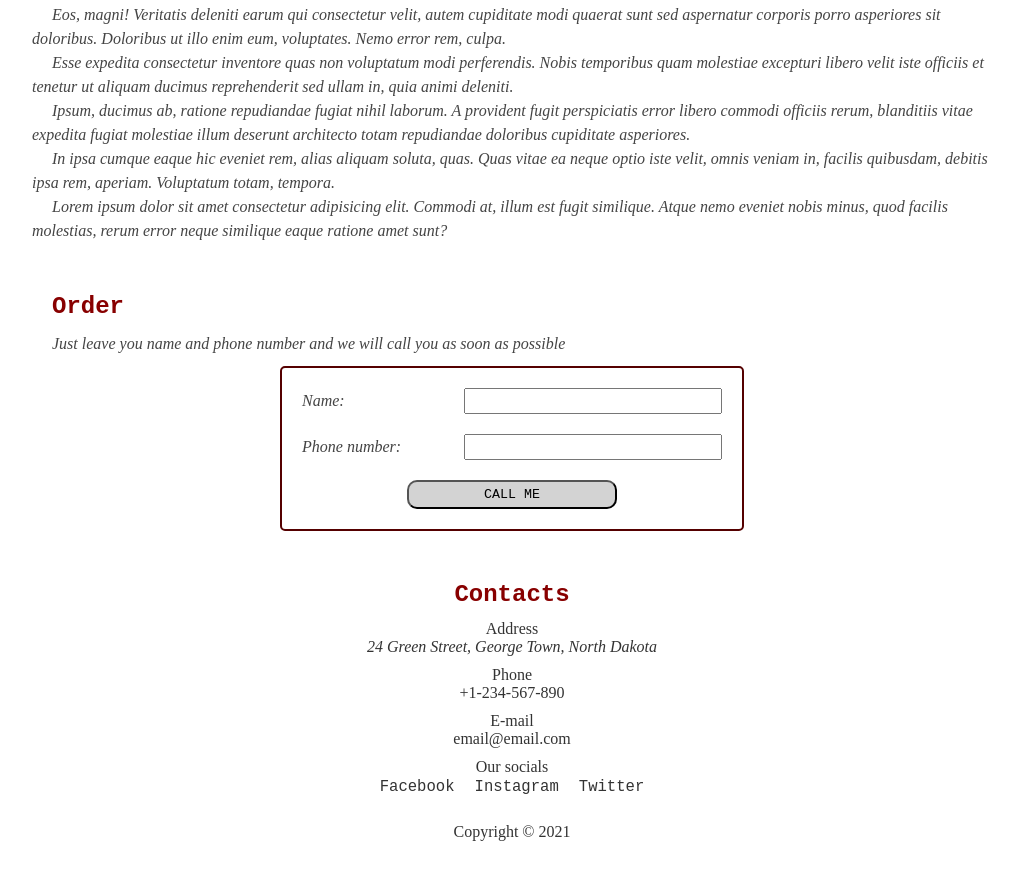
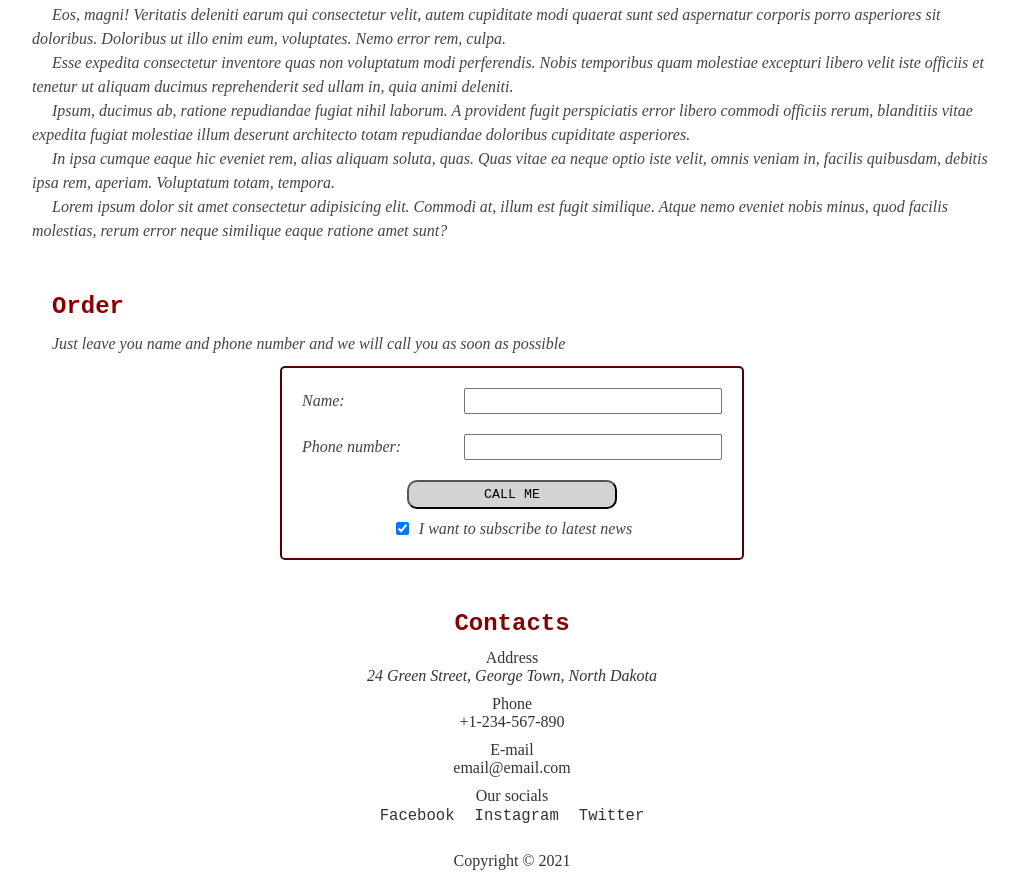
Before and after one commit to nadProg/test-repository, a plain HTML site: page index.html in a window 1280 px wide. Shown: the part 496-1382 px from the top of the page, without its empty margins (128-1147 px from the left). Before the commit the page ends 1353 px from the top, so only its background shows below. Drawn offline with Linux system fonts and the light colour scheme.

Commit message:
Add subscribe checkbox to form

```diff
--- a/css/order-form.css
+++ b/css/order-form.css
@@ -40,3 +40,13 @@
 
   align-self: center;
 }
+
+label.order-form__subscribe {
+  justify-content: center;
+  margin: 10px auto 0;
+}
+
+.order-form__subscribe input {
+  width: auto;
+  margin-right: 10px;
+}
--- a/index.html
+++ b/index.html
@@ -66,6 +66,9 @@
             Phone number: <input name="phone" type="tel" required>
           </label>
           <button class="order-form__submit-btn btn" type="submit">Call me</button>
+          <label class="order-form__subscribe">
+            <input name="subscribe" type="checkbox" checked> I want to subscribe to latest news
+          </label>
         </form>
       </div>
     </section>
```
